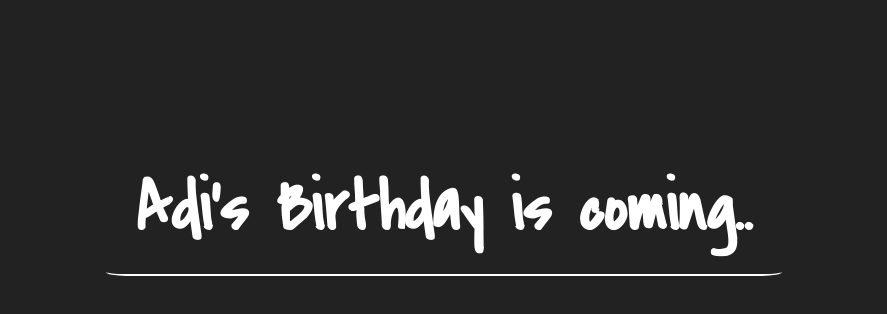
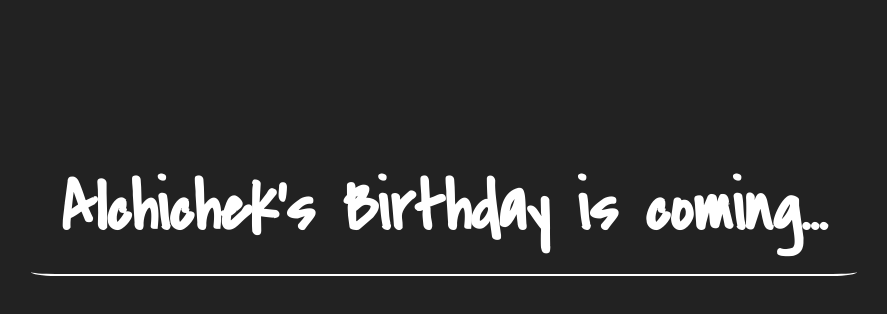
Before and after one commit to war19/adibirthday, a plain HTML site: page index.html in a window 1280 px wide. Shown: the part 863-1177 px from the top of the page, without its empty margins (196-1083 px from the left). Drawn offline with nearby package versions, Linux system fonts and the light colour scheme.

Commit message:
Update index.html

```diff
--- a/index.html
+++ b/index.html
@@ -19,7 +19,7 @@
   <div id="seconds"></div>
 </div>
 <br>
-<div><h3 style="margin-top: 3cm;"> Adi's Birthday is coming..</h3> </div>
+<div><h3 style="margin-top: 3cm;"> Alchichek's Birthday is coming...</h3> </div>
 
 <!-- partial -->
   <script src='//cdnjs.cloudflare.com/ajax/libs/jquery/2.1.3/jquery.min.js'></script><script  src="./script.js"></script>
```
